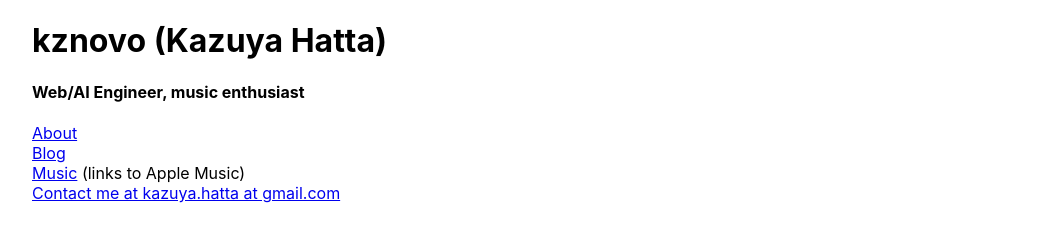
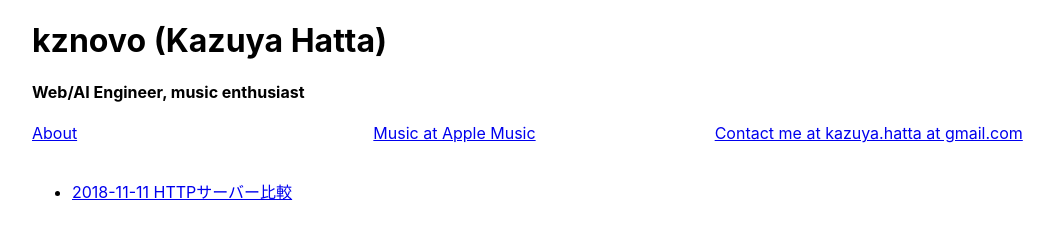
Before and after one commit to kznovo/kznovo.github.io, a plain HTML site: page index.html in a window 1280 px wide. Shown: the whole page, without its empty margins (96-1149 px from the left). Drawn offline with Linux system fonts and the light colour scheme.

Commit message:
page layout

```diff
--- a/blog/index.html
+++ /dev/null
@@ -1,13 +0,0 @@
-<!DOCTYPE html>
-<html>
-    <head>
-        <meta charset="utf-8">
-        <link rel="stylesheet" href="../index.css">
-        <title>kznovo - blog</title>
-    </head>
-    <body>
-        <ul>
-            <li><a href="./20181111_http_servers">2018/11/11 HTTP サーバー比較　python-flask, python-responder, nodejs-express</a></li>
-        </ul>
-    </body>
-</html>
--- a/index.css
+++ b/index.css
@@ -11,3 +11,11 @@ code {
     font-family: source-code-pro, Menlo, Monaco, Consolas, "Courier New",
       monospace;
 }
+
+nav {
+    display: grid;
+    grid-template-columns: repeat(3, 1fr);
+}
+.item1 { grid-column: 1; }
+.item2 { grid-column: 2; }
+.item3 { grid-column: 3; }
--- a/index.html
+++ b/index.html
@@ -8,9 +8,15 @@
     <body>
         <h1>kznovo (Kazuya Hatta)</h1>
         <h4>Web/AI Engineer, music enthusiast</h4>
-        <a href="about.html">About</a><br>
-        <a href="blog">Blog</a><br>
-        <a target="_blank" rel="noopener noreferrer" href="https://itunes.apple.com/profile/kznovo">Music</a> (links to Apple Music)<br>
-        <a href="mailto:kazuya.hatta@gmail.com">Contact me at kazuya.hatta at gmail.com</a>
+        <nav>
+            <a class="item1" href="about.html">About</a>
+            <a class="item2" target="_blank" rel="noopener noreferrer" href="https://itunes.apple.com/profile/kznovo">Music at Apple Music</a>
+            <a class="item3" href="mailto:kazuya.hatta@gmail.com">Contact me at kazuya.hatta at gmail.com</a>
+        </nav>
+
+        <br>
+        <ul>
+            <li><a href="blog/20181111_http_servers">2018-11-11 HTTPサーバー比較</a></li>
+        </ul>
     </body>
 </html>
```
